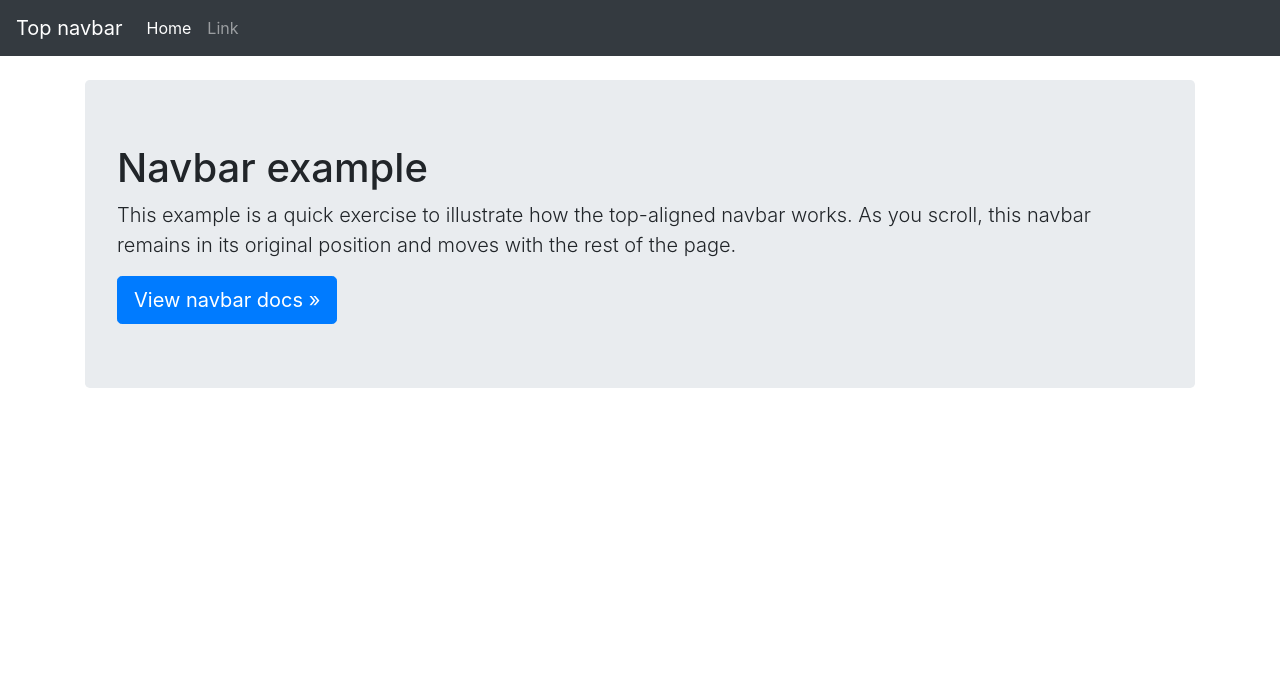
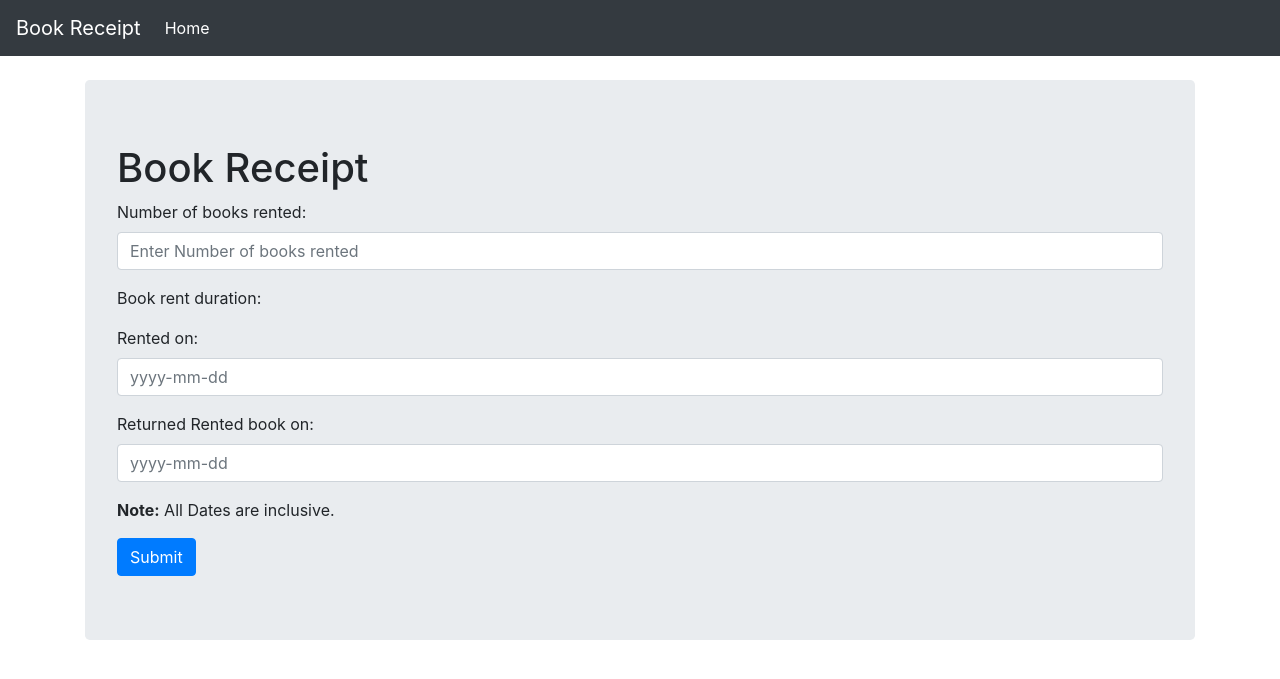
Before and after one commit to pramodgotur/book_receipt, a Flask app: page / in a window 1280 px wide. Shown: the top 679 px of the page. Run offline with Flask 2, Linux system fonts and the light colour scheme; some libraries are stand-ins or nearby versions.

Commit message:
Story 1: completed

```diff
--- a/app/main.py
+++ b/app/main.py
@@ -1,10 +1,34 @@
-from flask import Flask, render_template
+from flask import Flask, render_template, request, redirect
+from rent_calculation_helper import get_total_rented_days, get_total_rent_in_rs
+
+
 app = Flask(__name__)
 
 
-@app.route('/')
+@app.route('/', methods=['GET', 'POST'])
 def home():
-    return render_template("home.html")
+    context = {"message": "", "messge_type": ""}
+    if request.method == 'POST':
+        total_books_rented = int(request.form['total-books-rented'])
+        rented_on = request.form['rented-on']
+        returned_on = request.form['returned-on']
+
+        app.logger.info(request.form)
+
+        total_rented_days, is_valid_dates = get_total_rented_days(
+            rented_on, returned_on)
+        if not is_valid_dates:
+            context["message"] = "Invalid Book rent duration"
+            context["messge_type"] = "danger"
+            return render_template("home.html", context=context)
+        total_rent_in_rs = get_total_rent_in_rs(
+            total_books_rented, total_rented_days)
+
+        context['total_rented_days'] = total_rented_days
+        context['total_books_rented'] = total_books_rented
+        context['total_rent_in_rs'] = total_rent_in_rs
+        return render_template("rent_receipt.html", context=context)
+    return render_template("home.html", context=context)
 
 
 if __name__ == "__main__":
--- a/app/templates/home.html
+++ b/app/templates/home.html
@@ -1,56 +1,55 @@
-<!DOCTYPE html>
-<html lang="en">
-  <head>
-    <title>Bootstrap Example</title>
-    <meta charset="utf-8" />
-    <meta name="viewport" content="width=device-width, initial-scale=1" />
-    <link
-      rel="stylesheet"
-      href="https://maxcdn.bootstrapcdn.com/bootstrap/4.5.0/css/bootstrap.min.css"
-    />
-  </head>
+{% extends "layout.html" %} {% block content %}
 
-  <body>
-    <nav class="navbar navbar-expand-md navbar-dark bg-dark mb-4">
-      <a class="navbar-brand" href="#">Top navbar</a>
-      <button
-        class="navbar-toggler"
-        type="button"
-        data-toggle="collapse"
-        data-target="#navbarCollapse"
-        aria-controls="navbarCollapse"
-        aria-expanded="false"
-        aria-label="Toggle navigation"
-      >
-        <span class="navbar-toggler-icon"></span>
-      </button>
-      <div class="collapse navbar-collapse" id="navbarCollapse">
-        <ul class="navbar-nav mr-auto">
-          <li class="nav-item active">
-            <a class="nav-link" href="#">Home <span class="sr-only">(current)</span></a>
-          </li>
-          <li class="nav-item">
-            <a class="nav-link" href="#">Link</a>
-          </li>
-        </ul>
-      </div>
-    </nav>
-
-    <main role="main" class="container">
-      <div class="jumbotron">
-        <h1>Navbar example</h1>
-        <p class="lead">
-          This example is a quick exercise to illustrate how the top-aligned navbar works. As you
-          scroll, this navbar remains in its original position and moves with the rest of the page.
-        </p>
-        <a class="btn btn-lg btn-primary" href="../../components/navbar/" role="button"
-          >View navbar docs &raquo;</a
-        >
-      </div>
-    </main>
-
-    <script src="https://ajax.googleapis.com/ajax/libs/jquery/3.5.1/jquery.min.js"></script>
-    <script src="https://cdnjs.cloudflare.com/ajax/libs/popper.js/1.16.0/umd/popper.min.js"></script>
-    <script src="https://maxcdn.bootstrapcdn.com/bootstrap/4.5.0/js/bootstrap.min.js"></script>
-  </body>
-</html>
+<div class="jumbotron">
+  <h1>Book Receipt</h1>
+  <form action="/" method="POST">
+    <div class="form-group">
+      <label for="total-books-rented">Number of books rented:</label>
+      <input
+        type="number"
+        class="form-control"
+        placeholder="Enter Number of books rented"
+        id="total-books-rented"
+        name="total-books-rented"
+        required
+      />
+    </div>
+    <p>Book rent duration:</p>
+    <div class="form-group">
+      <label for="rented-on">Rented on:</label>
+      <input
+        type="text"
+        class="form-control"
+        placeholder="yyyy-mm-dd"
+        id="rented-on"
+        name="rented-on"
+        required
+        pattern="\d{4}-\d{2}-\d{2}"
+      />
+    </div>
+    <div class="form-group">
+      <label for="returned-on">Returned Rented book on:</label>
+      <input
+        type="text"
+        class="form-control"
+        placeholder="yyyy-mm-dd"
+        id="returned-on"
+        name="returned-on"
+        required
+        pattern="\d{4}-\d{2}-\d{2}"
+      />
+    </div>
+    <p><b>Note:</b> All Dates are inclusive.</p>
+    <button type="submit" class="btn btn-primary">Submit</button>
+  </form>
+</div>
+{% endblock %} {% block footer %} {{ super() }}
+<script>
+  $("#rented-on").datepicker({
+    format: "yyyy-mm-dd",
+  });
+  $("#returned-on").datepicker({
+    format: "yyyy-mm-dd",
+  });
+</script>
+{% endblock %}
--- /dev/null
+++ b/app/templates/layout.html
@@ -0,0 +1,56 @@
+<!DOCTYPE html>
+<html>
+  <head>
+    {% block head %}
+    <meta charset="utf-8" />
+    <meta name="viewport" content="width=device-width, initial-scale=1" />
+    <title>Book Receipt | {% block title %}{% endblock %}</title>
+    <link
+      rel="stylesheet"
+      href="https://maxcdn.bootstrapcdn.com/bootstrap/4.5.0/css/bootstrap.min.css"
+    />
+    <link
+      rel="stylesheet"
+      href="https://cdnjs.cloudflare.com/ajax/libs/bootstrap-datepicker/1.9.0/css/bootstrap-datepicker.min.css"
+    />
+    {% endblock %}
+  </head>
+  <body>
+    <nav class="navbar navbar-expand-md navbar-dark bg-dark mb-4">
+      <a class="navbar-brand" href="#">Book Receipt</a>
+      <button
+        class="navbar-toggler"
+        type="button"
+        data-toggle="collapse"
+        data-target="#navbarCollapse"
+        aria-controls="navbarCollapse"
+        aria-expanded="false"
+        aria-label="Toggle navigation"
+      >
+        <span class="navbar-toggler-icon"></span>
+      </button>
+      <div class="collapse navbar-collapse" id="navbarCollapse">
+        <ul class="navbar-nav mr-auto">
+          <li class="nav-item active">
+            <a class="nav-link" href="#">Home <span class="sr-only">(current)</span></a>
+          </li>
+        </ul>
+      </div>
+    </nav>
+    <main role="main" class="container">
+      {% if context.message %}
+      <div class="alert alert-{{ context.messge_type }}" role="alert">
+        {{ context.message }}
+      </div>
+      {% endif %}{% block content %}{% endblock %}
+    </main>
+    <div id="footer">
+      {% block footer %}
+      <script src="https://ajax.googleapis.com/ajax/libs/jquery/3.5.1/jquery.min.js"></script>
+      <script src="https://cdnjs.cloudflare.com/ajax/libs/popper.js/1.16.0/umd/popper.min.js"></script>
+      <script src="https://maxcdn.bootstrapcdn.com/bootstrap/4.5.0/js/bootstrap.min.js"></script>
+      <script src="https://cdnjs.cloudflare.com/ajax/libs/bootstrap-datepicker/1.9.0/js/bootstrap-datepicker.min.js"></script>
+      {% endblock %}
+    </div>
+  </body>
+</html>
```
Also changed, not shown: app/rent_calculation_helper.py (added, +15 -0 lines), app/templates/rent_receipt.html (added, +10 -0 lines), 1 other file.
